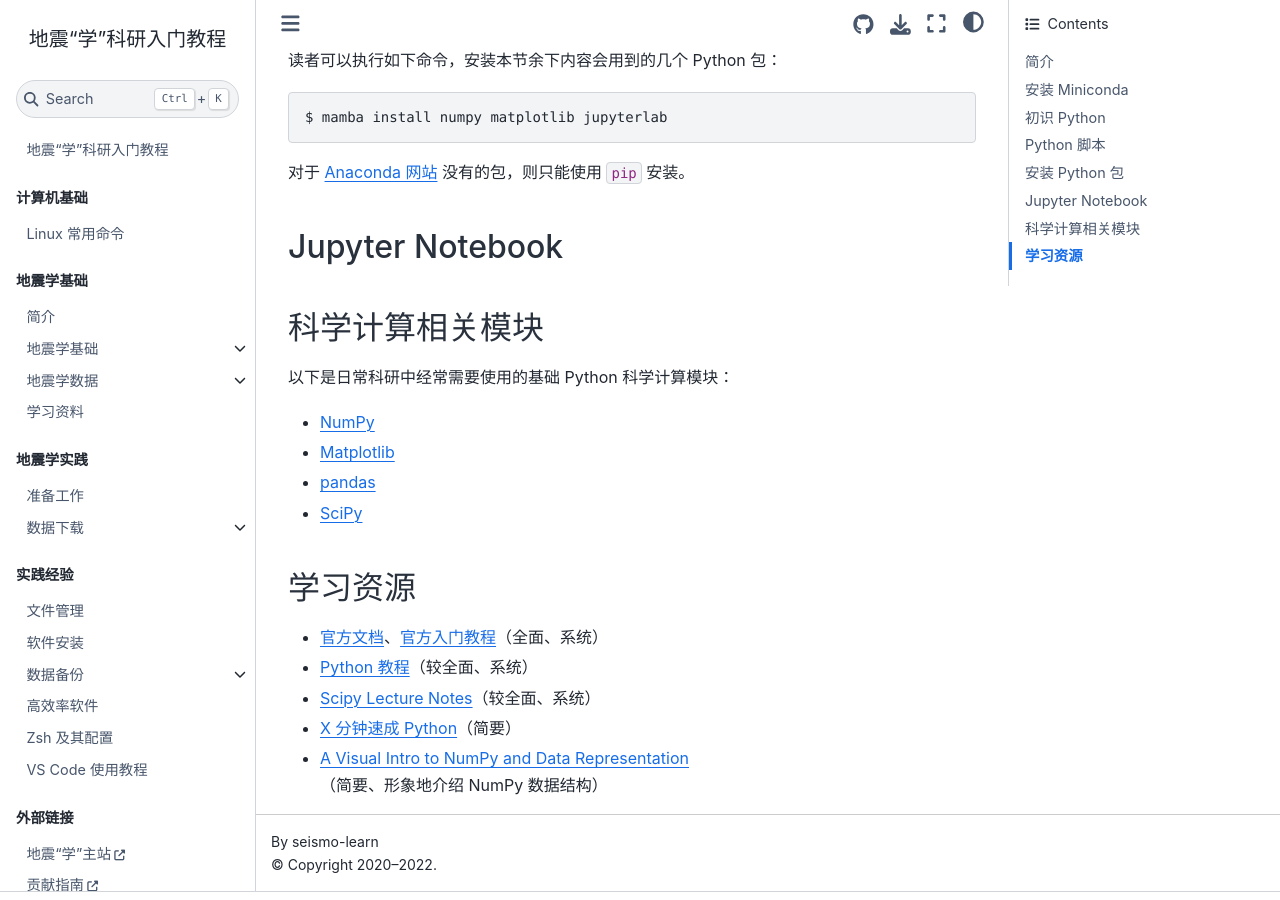
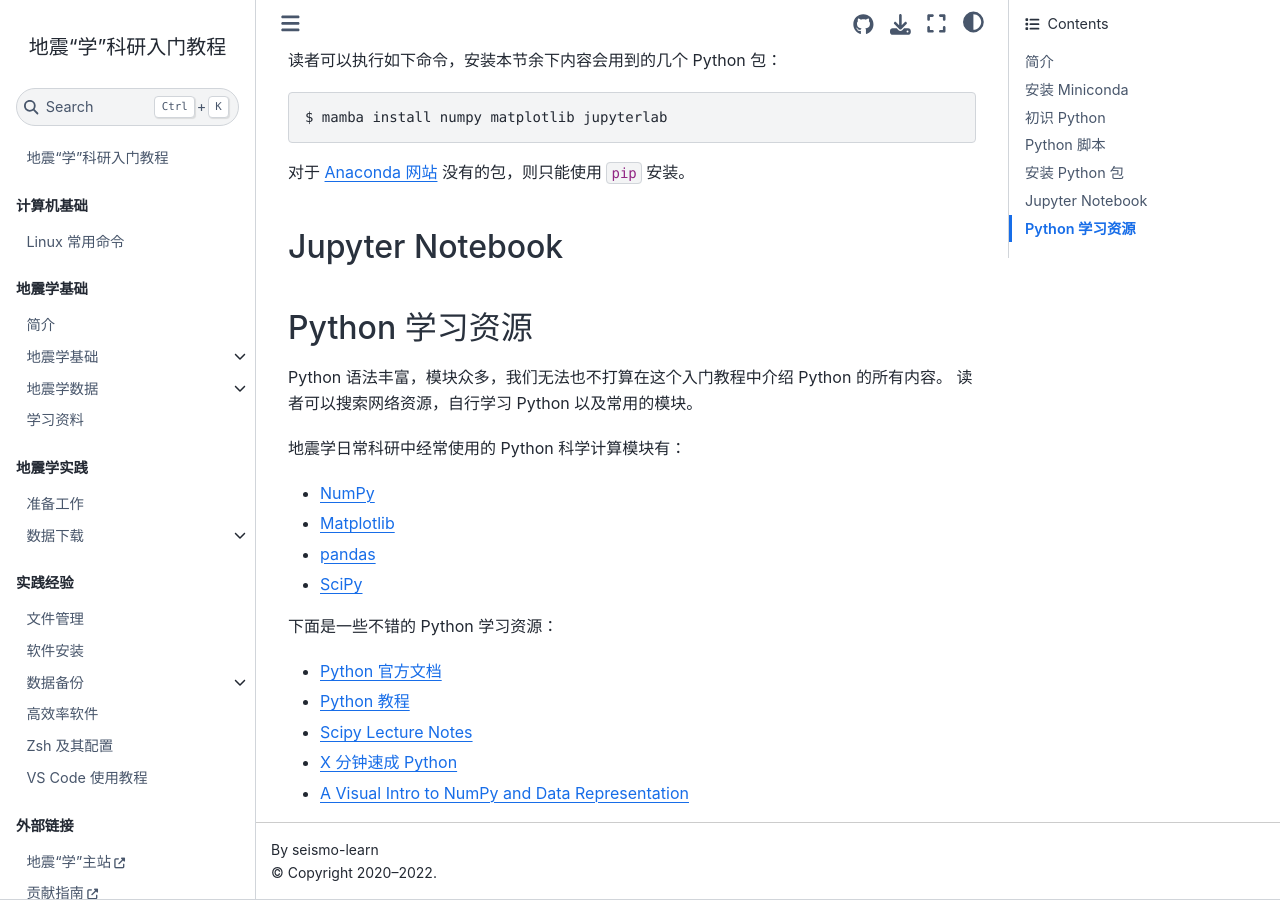
Before and after one commit to seismo-learn/seismology101, a Jupyter Book: the page built from source/programming/python.md, in a window 1280 px wide and 900 px high, scrolled down 4620 px. Built offline with Jupyter Book 1.0.4 settings and Sphinx 7.4.7 and the Sphinx Book theme 1.1.4, drawn with Linux system fonts in a browser that asks for light colours; pages that are not in the unit, such as notebooks, are missing from menus; some of the changed text lies outside the part shown.

Commit message:
Update Python resources

```diff
--- a/source/programming/python.md
+++ b/source/programming/python.md
@@ -230,19 +230,22 @@ $ mamba install numpy matplotlib jupyterlab
 
 ## Jupyter Notebook
 
-## 科学计算相关模块
+## Python 学习资源
 
-以下是日常科研中经常需要使用的基础 Python 科学计算模块：
+Python 语法丰富，模块众多，我们无法也不打算在这个入门教程中介绍 Python 的所有内容。
+读者可以搜索网络资源，自行学习 Python 以及常用的模块。
+
+地震学日常科研中经常使用的 Python 科学计算模块有：
 
 - [NumPy](https://numpy.org/)
 - [Matplotlib](https://matplotlib.org/)
 - [pandas](https://pandas.pydata.org/)
 - [SciPy](https://scipy.org/)
 
-## 学习资源
+下面是一些不错的 Python 学习资源：
 
-- [官方文档](https://docs.python.org/zh-cn/3/)、[官方入门教程](https://docs.python.org/zh-cn/3/tutorial/index.html)（全面、系统）
-- [Python 教程](https://www.liaoxuefeng.com/wiki/1016959663602400)（较全面、系统）
-- [Scipy Lecture Notes](https://scipy-lectures.org/index.html)（较全面、系统）
-- [X 分钟速成 Python](https://learnxinyminutes.com/docs/zh-cn/python-cn/)（简要）
-- [A Visual Intro to NumPy and Data Representation](https://jalammar.github.io/visual-numpy/)（简要、形象地介绍 NumPy 数据结构）
+- [Python 官方文档](https://docs.python.org/zh-cn/3/)
+- [Python 教程](https://www.liaoxuefeng.com/wiki/1016959663602400)
+- [Scipy Lecture Notes](https://scipy-lectures.org/index.html)
+- [X 分钟速成 Python](https://learnxinyminutes.com/docs/zh-cn/python-cn/)
+- [A Visual Intro to NumPy and Data Representation](https://jalammar.github.io/visual-numpy/)
```
Also changed, not shown: other parts of source/programming/python.md (+2 -2 lines).
